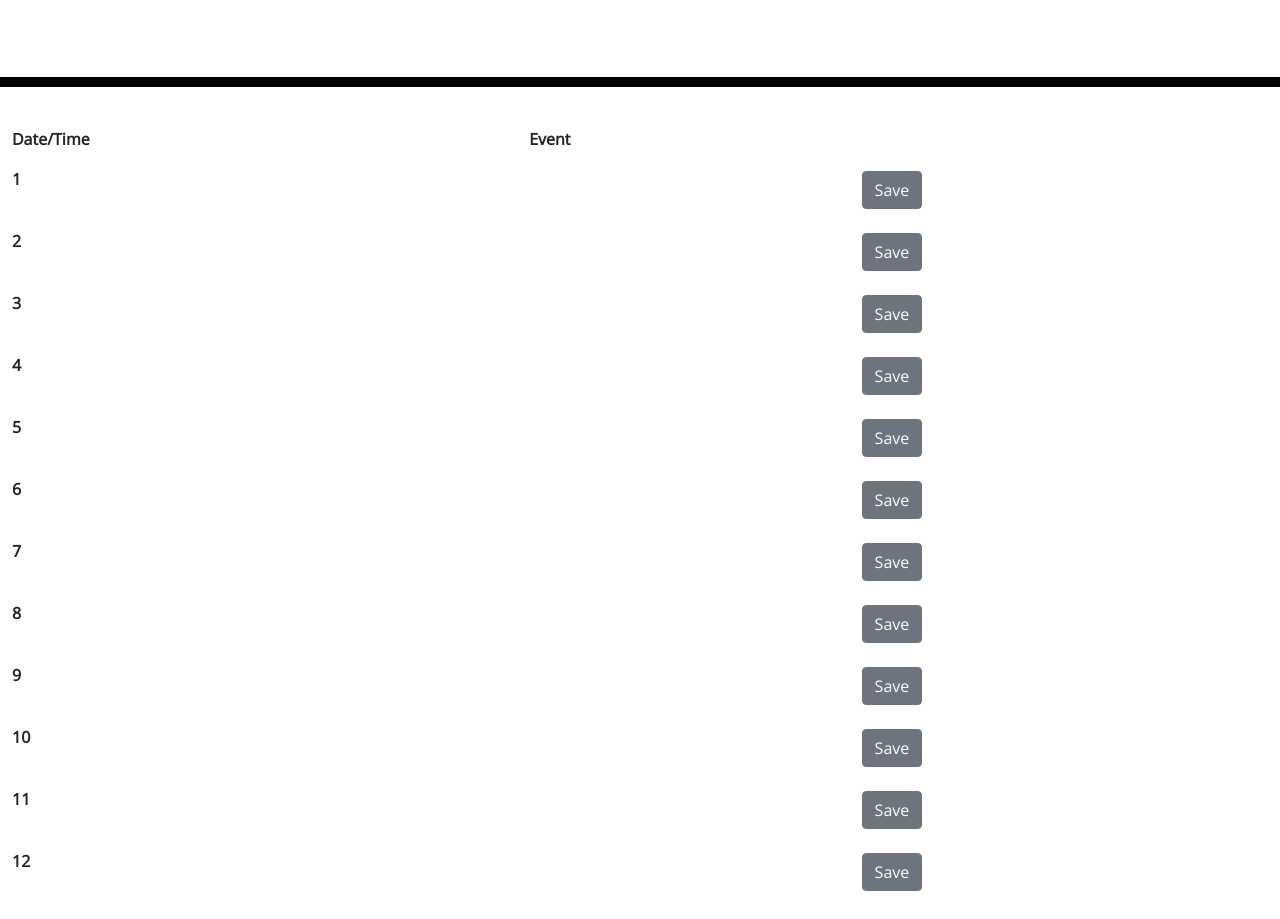
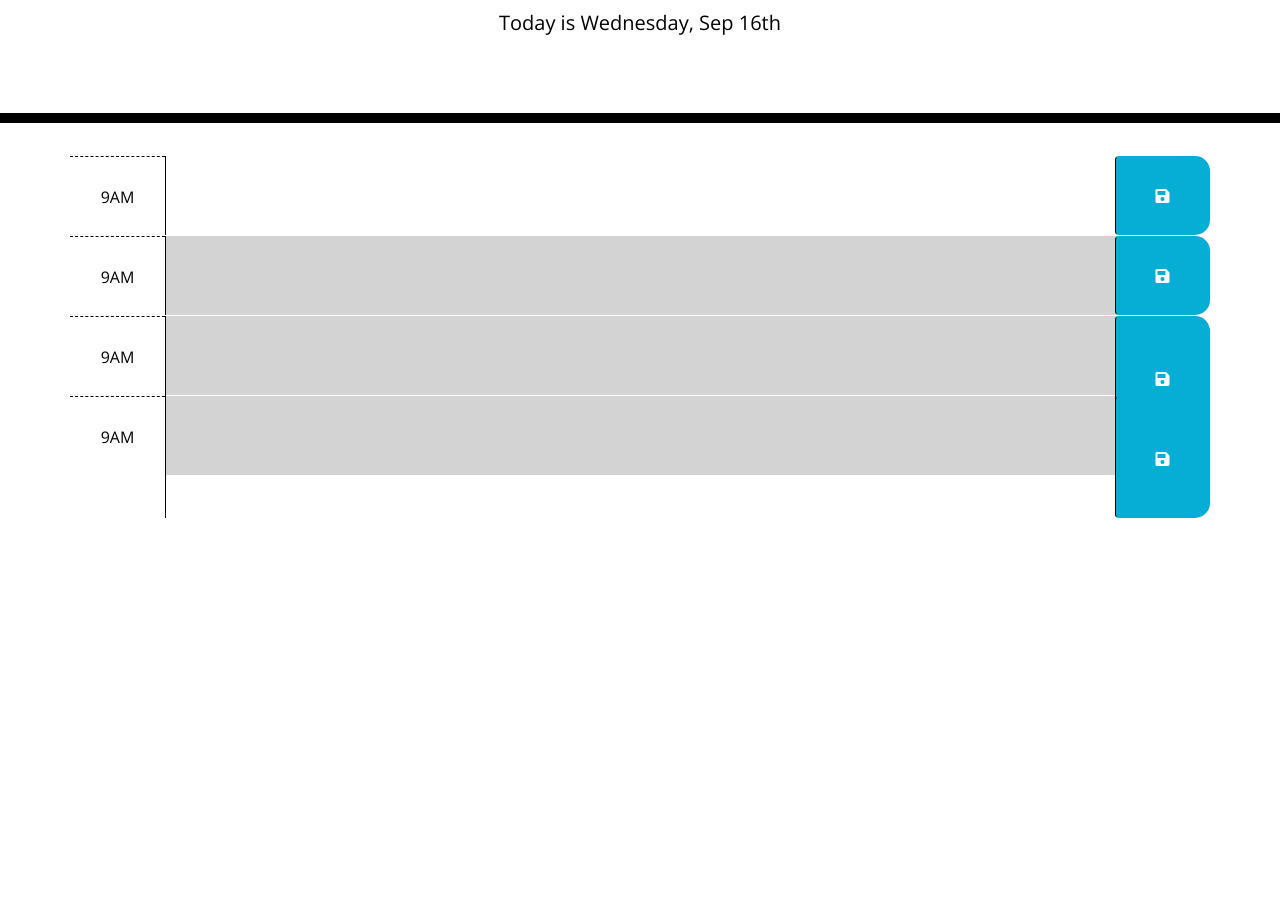
Before and after one commit to cljeanpierre/Work-Day-Scheduler, a plain HTML site: page index.html in a window 1280 px wide. Shown: the part 181-1100 px from the top of the page. After the commit the page ends 800 px from the top, so only its background shows below. Drawn offline with nearby package versions, Linux system fonts and the light colour scheme.

Commit message:
updated timeblocks

```diff
--- a/index.html
+++ b/index.html
@@ -30,83 +30,48 @@
     </header>
     <div class="container">
       <!-- Timeblocks go here -->
-    </div>
-    <div class="table-responsive">
-      <table class="table table-hover table-borderless">
-        <thead>
-          <tr>
-            <th scope="col">Date/Time</th>
-            <th scope="col">Event</th>
-            <th scope="col"></th>
-          </tr>
-        </thead>
-        <tbody>
-          <tr>
-            <th scope="row">1</th>
-            <td class=firstEvent></td>
-            <td><button type="button" class="btn btn-secondary">Save</button></td>
-          </tr>
-          <tr>
-            <th scope="row">2</th>
-            <td class=secondEvent></td>
-            <td><button type="button" class="btn btn-secondary">Save</button></td>
-          </tr>
-          <tr>
-            <th scope="row">3</th>
-            <td class=thirdEvent></td>
-            <td><button type="button" class="btn btn-secondary">Save</button></td>
-          </tr>
-          <tr>
-            <th scope="row">4</th>
-            <td></td>
-            <td><button type="button" class="btn btn-secondary">Save</button></td>
-          </tr>
-          <tr>
-            <th scope="row">5</th>
-            <td></td>
-            <td><button type="button" class="btn btn-secondary">Save</button></td>
-          </tr>
-          <tr>
-            <th scope="row">6</th>
-            <td></td>
-            <td><button type="button" class="btn btn-secondary">Save</button></td>
-          </tr>
-          <tr>
-            <th scope="row">7</th>
-            <td></td>
-            <td><button type="button" class="btn btn-secondary">Save</button></td>
-          </tr>
-          <tr>
-            <th scope="row">8</th>
-            <td></td>
-            <td><button type="button" class="btn btn-secondary">Save</button></td>
-          </tr>
-          <tr>
-            <th scope="row">9</th>
-            <td></td>
-            <td><button type="button" class="btn btn-secondary">Save</button></td>
-          </tr>
-          <tr>
-            <th scope="row">10</th>
-            <td></td>
-            <td><button type="button" class="btn btn-secondary">Save</button></td>
-          </tr>
-          <tr>
-            <th scope="row">11</th>
-            <td></td>
-            <td><button type="button" class="btn btn-secondary">Save</button></td>
-          </tr>
-          <tr>
-            <th scope="row">12</th>
-            <td></td>
-            <td><button type="button" class="btn btn-secondary">Save</button></td>
-          </tr>
-        </tbody>
-      </table>
+      <div id="hour-17" class="row time-block">
+        <div class="col-md-1 hour">
+          9AM
+        </div>
+        <textarea class="col-md-10 description">
+        </textarea>
+        <button class="btn saveBtn col-md-1"><i class="fas fa-save"></i></button>
+      </div>
+      <div id="hour-10" class="row time-block">
+        <div class="col-md-1 hour">
+          9AM
+        </div>
+        <textarea class="col-md-10 description">
+        </textarea>
+        <button class="btn saveBtn col-md-1"><i class="fas fa-save"></i></button>
+      </div>
+      <div id="hour-11" class="row time-block">
+        <div class="col-md-1 hour">
+          9AM
+        </div>
+        <textarea class="col-md-10 description">
+        </textarea>
+        <button class="btn saveBtn col-md-1">
+          <i class="fas fa-save">
+          </i>
+        </button>
+      </div>
+      <div id="hour-12" class="row time-block">
+        <div class="col-md-1 hour">
+          9AM
+        </div>
+        <textarea class="col-md-10 description">
+        </textarea>
+        <button class="btn saveBtn col-md-1">
+          <i class="fas fa-save">
+          </i>
+        </button>
+      </div>
     </div>
 
     <script src="https://code.jquery.com/jquery-3.4.1.min.js"></script>
     <script src="https://cdnjs.cloudflare.com/ajax/libs/moment.js/2.24.0/moment.min.js"></script>
-    <script type="text/javascript" src="main.js"></script>
+    <script type="text/javascript" src="index.js"></script>
   </body>
 </html>
```
